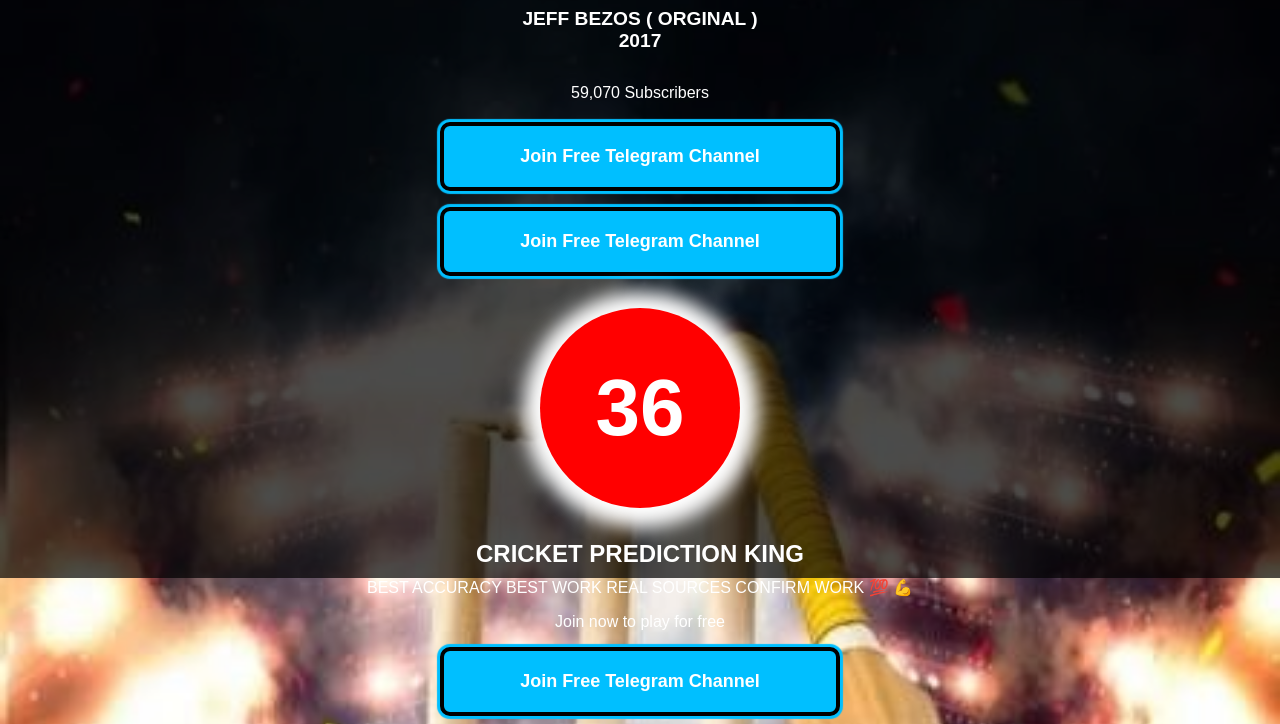
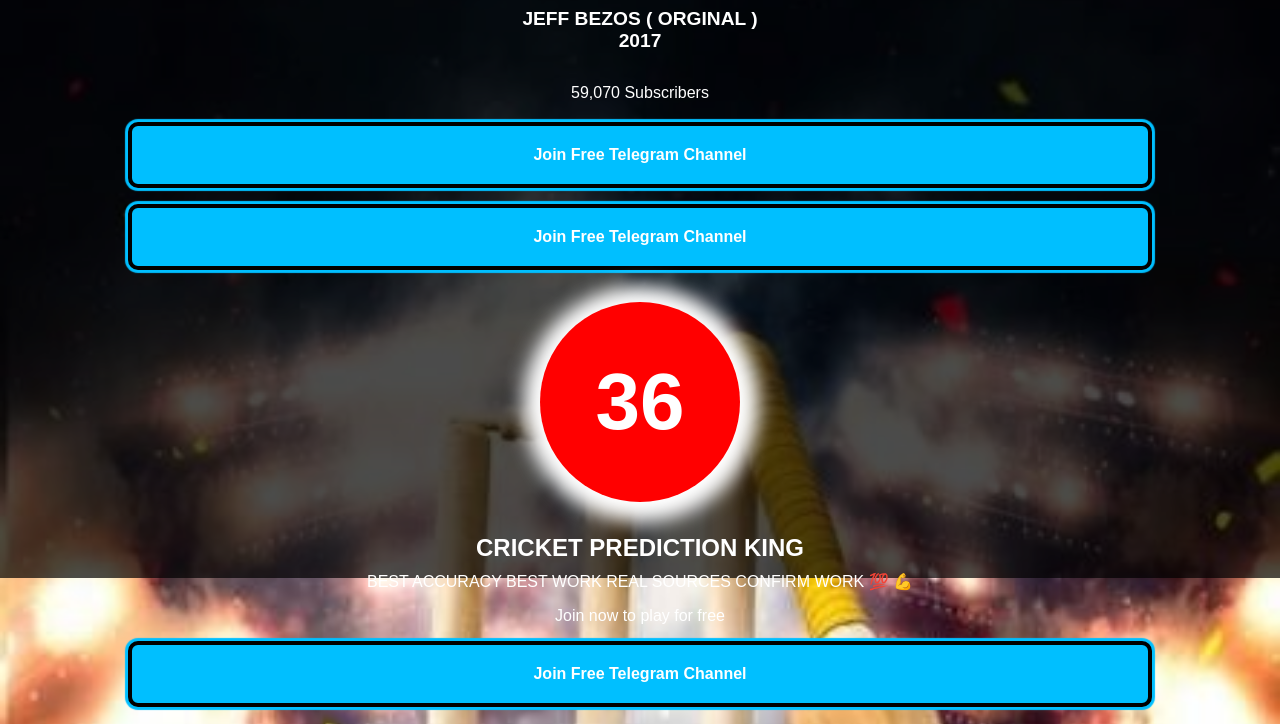
Before and after one commit to crickettoss/jeffbezos, a plain HTML site: page index.html in a window 1280 px wide. Shown: the part 222-946 px from the top of the page. Drawn offline with Linux system fonts and the light colour scheme.

Commit message:
index.html

```diff
--- a/index.html
+++ b/index.html
@@ -85,8 +85,8 @@
 <div class="33" style="margin-top:4vh;">
 <p id="subscriber-count" style="place-self: center; margin-top: 10px;"><b>0 Subscribers</b></p>
     <div class="44" style="display: grid; place-items: center; gap: 2vh; margin-top: 20px;">
-    <a href="https://t.me/+SOdjJDa0VMNkZGU1" class=" " style=" box-shadow: 0px 0px 1px 3px #00bfff; border: 4px solid black; width: 400px; background-color: #00bfff; text-align: center; color: white; font-weight: 800; text-decoration: none; padding: 20px; font-size:large; border-radius: 10px;"><i class="fa fa-telegram"></i>  Join Free Telegram Channel</a>
-    <a href="https://t.me/+SOdjJDa0VMNkZGU1" class="" style=" box-shadow: 0px 0px 1px 3px #00bfff; border: 4px solid black; width: 400px; background-color: #00bfff; text-align: center; color: white; font-weight: 800; text-decoration: none; padding: 20px; font-size:large; border-radius: 10px;"><i class="fa fa-telegram"></i>  Join Free Telegram Channel</a>
+    <a href="https://t.me/+SOdjJDa0VMNkZGU1" class=" " style=" box-shadow: 0px 0px 1px 3px #00bfff; border: 4px solid black; width: 80%; background-color: #00bfff; text-align: center; color: white; font-weight: 800; text-decoration: none; padding: 20px; font-size:large; border-radius: 10px; font-size: 2vh;"><i class="fa fa-telegram"></i>  Join Free Telegram Channel</a>
+    <a href="https://t.me/+SOdjJDa0VMNkZGU1" class="" style=" box-shadow: 0px 0px 1px 3px #00bfff; border: 4px solid black; width: 80%; background-color: #00bfff; text-align: center; color: white; font-weight: 800; text-decoration: none; padding: 20px; font-size:large; border-radius: 10px; font-size: 2vh;"><i class="fa fa-telegram"></i>  Join Free Telegram Channel</a>
 
 </div>
 
@@ -98,12 +98,12 @@
      </div>
     </div>
 <div class="">
-    <h2 class="" style="text-align: center; margin-top: 3vh; ">CRICKET PREDICTION KING</h2>
+    <h2 class="" style="text-align: center; margin-top: 3vh;">CRICKET PREDICTION KING</h2>
     <p style="margin-top: 10px; font-size: medium; text-align: center;" class="">BEST ACCURACY BEST WORK REAL SOURCES CONFIRM WORK 💯 💪</p>
     <p style="text-align: center; margin-top:2vh;">Join now to play for free</p>
 </div>
     <div class="" style="display: grid; place-items: center;">
-    <a href="https://t.me/+SOdjJDa0VMNkZGU1" style="box-shadow: 0px 0px 1px 3px #00bfff; border: 4px solid black; width: 400px; background-color: #00bfff; text-align: center; color: white; font-weight: 800; margin-top: 2vh; text-decoration: none; padding: 20px; font-size:large; border-radius: 10px;" class="button"> <i class="fa fa-telegram"></i>  Join Free Telegram Channel</a>
+    <a href="https://t.me/+SOdjJDa0VMNkZGU1" style="box-shadow: 0px 0px 1px 3px #00bfff; border: 4px solid black; width: 80%; background-color: #00bfff; text-align: center; color: white; font-weight: 800; margin-top: 2vh; text-decoration: none; padding: 20px; font-size:large; border-radius: 10px; font-size: 2vh;" class="button"> <i class="fa fa-telegram"></i>  Join Free Telegram Channel</a>
 </div>
 
     <p class="footer" style="text-align: center; font-weight: 800; text-shadow: 1px .1px white; margin-top: 20px; color: red;">52/50 MATCHED PASSED</p>
@@ -112,14 +112,13 @@
     <!-- <div class="" style="background-color: transparent; width: full; font-size: 50px;">
     </div> -->
     <div class="" style="width: cover; display: grid;  place-items: center; place-content: center;  margin-top: 20px;">
-        <div class="" style="width: 100%; ">
+        <div class="" style="width: 100%;">
         <h3 style="font-size: xx-large;" class=""> IPL-72/74 PASS 📝</h3>
         <h3 style="font-size: xx-large;" class="">  BBL-65/65 PASS 📝</h3>
         <h3 style="font-size: xx-large;" class=""> PSL-33/34 PASS 📝</h3>
         <h3 style="font-size: xx-large;" class="">  CPL-32/34 PASS 📝</h3>
     </div>
 </div>
-
 
 
 </body>
```
